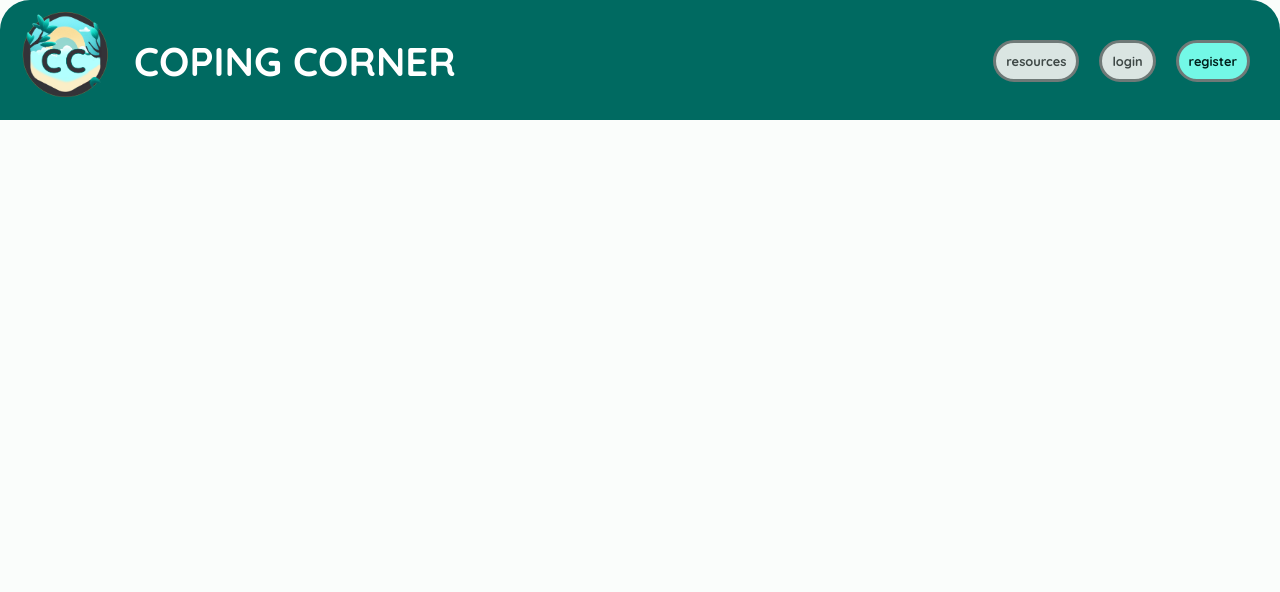
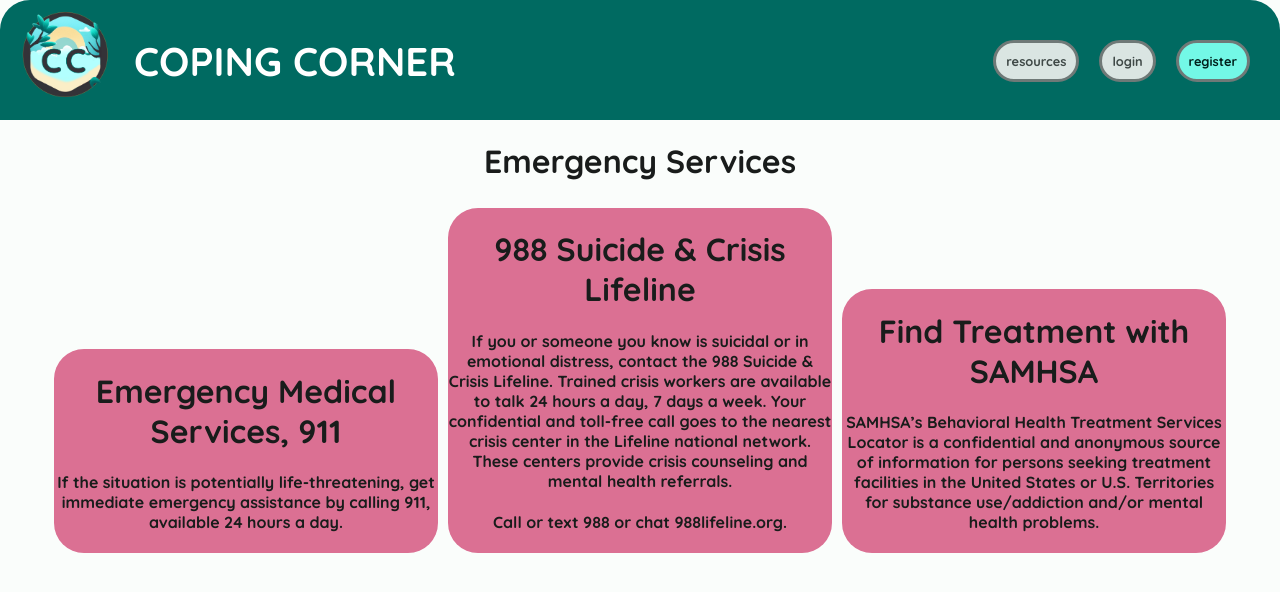
Before and after one commit to Duncan-Wood/Coping-Corner-Frontend, a React (Create React App) app in the folder coping-frontend/: page /emergency_resources in a window 1280 px wide. Shown: the top 592 px of the page. Built offline with nearby package versions, Linux system fonts and the light colour scheme; no server answers.

Commit message:
made some tweaks

```diff
--- a/coping-frontend/src/App.css
+++ b/coping-frontend/src/App.css
@@ -447,7 +447,7 @@ margin-top:-10px;
 }
 
 /******resources*****/
-.resource-card{
+.resource-card, .emergency-card{
   background-color:lightblue;
   min-height: 100px;
   max-height: fit-content;
@@ -455,6 +455,10 @@ margin-top:-10px;
   display:inline-block;
   margin:5px;
   border-radius:30px;
+}
+
+.emergency-card{
+  background-color: palevioletred;
 }
 
 .profile-grid{
--- a/coping-frontend/src/components/Dashboard.jsx
+++ b/coping-frontend/src/components/Dashboard.jsx
@@ -8,9 +8,9 @@ export default function Dashboard() {
   const { mood, setMood } = useContext(UserProvider);
 
   let navigate = useNavigate();
-  const BackToMood = () => {
+  const goBack = () => {
     setMood(null);
-    navigate("/loggedhome");
+    navigate(-1);
   };
   const showResource = (index) => {
     navigate(`/resources/detail/${index}`);
@@ -18,7 +18,7 @@ export default function Dashboard() {
 
   return (
     <div>
-      <button id="go-back" onClick={BackToMood}>
+      <button id="go-back" onClick={goBack}>
         Go Back
       </button>
       <div>
--- /dev/null
+++ b/coping-frontend/src/components/EmergencyResources.jsx
@@ -0,0 +1,23 @@
+import {useNavigate} from 'react-router-dom'
+export default function EmergencyResources(){
+    let navigate = useNavigate();
+    const goBack =()=>(navigate(-1))
+    return(
+        <div>
+            <h1>Emergency Services</h1>
+            <div className="emergency-card">
+               <h1>Emergency Medical Services, 911</h1>
+               <h4>If the situation is potentially life-threatening, get immediate emergency assistance by calling 911, available 24 hours a day.</h4>
+            </div>
+            <div className="emergency-card">
+               <h1>988 Suicide & Crisis Lifeline</h1>
+               <h4>If you or someone you know is suicidal or in emotional distress, contact the 988 Suicide & Crisis Lifeline. Trained crisis workers are available to talk 24 hours a day, 7 days a week. Your confidential and toll-free call goes to the nearest crisis center in the Lifeline national network. These centers provide crisis counseling and mental health referrals.</h4>
+               <h4>Call or text 988 or chat 988lifeline.org.</h4>
+            </div>
+            <div className="emergency-card">
+               <h1>Find Treatment with SAMHSA</h1>
+               <h4>SAMHSA’s Behavioral Health Treatment Services Locator is a confidential and anonymous source of information for persons seeking treatment facilities in the United States or U.S. Territories for substance use/addiction and/or mental health problems.</h4>
+            </div>
+        </div>
+    )
+}
--- a/coping-frontend/src/components/LoggedHome.jsx
+++ b/coping-frontend/src/components/LoggedHome.jsx
@@ -11,13 +11,17 @@ export default function LoggedHome () {
         setMood(e.target.id)
         navigate("/dashboard")
     }
+    const goToEmergency =()=> {
+        setMood("emergency")
+        navigate("/emergency_resources")
+    }
     return (
         <div>
             {/* <h2>Hello!</h2> */}
             <h1>How are you feeling today? </h1>
             <div className = "mood-selection">
                 <div><h4>select one to start:</h4></div>
-                <div id="emergencydiv"><button id="emergency" className = "emergency-btn" onClick={goToDash}>It's an emergency - I need immediate assistance.</button></div>
+                <div id="emergencydiv"><button id="emergency" className = "emergency-btn" onClick={goToEmergency}>It's an emergency - I need immediate assistance.</button></div>
                 <div><button id="angry" className = "mood-btn" onClick={goToDash}>angry</button></div>
                 <div><button id="blah" className = "mood-btn" onClick={goToDash}>blah</button></div>
                 <div><button id="fine" className = "mood-btn" onClick={goToDash}>fine</button></div>
--- a/coping-frontend/src/components/Main.jsx
+++ b/coping-frontend/src/components/Main.jsx
@@ -12,6 +12,7 @@ import Toolkit from './Toolkit'
 import LoggedHome from './LoggedHome'
 import EditProfile from "./EditProfile";
 import ResourceDetailPage from "./ResourceDetailPage";
+import EmergencyResources from "./EmergencyResources";
 
 export default function Main() {
   // const [resources, setResources] = useState([])
@@ -39,6 +40,7 @@ export default function Main() {
         <Route path="/post" element={<Post />}/>
         <Route path = "/toolkit" element={<Toolkit />} />
         <Route path = "/resources/detail/:id" element={<ResourceDetailPage/>}/>
+        <Route path = "/emergency_resources" element={<EmergencyResources/>}/>
         <Route exact path="/edit-profile" component={<EditProfile />} />
 
         {/* <Route path="/resources" element={<Resources />}/> */}
--- a/coping-frontend/src/components/Post.jsx
+++ b/coping-frontend/src/components/Post.jsx
@@ -20,9 +20,9 @@ export default function Post() {
     optional_image: "",
     optional_link: ""
   })
+const goBack =()=>(navigate(-1));
 
-
-  const handleChange = (e) => {
+const handleChange = (e) => {
     e.preventDefault()
     if (e.target.name !== "type" && e.target.name !== "feeling"){
     setFormValues({...formValues, [e.target.name]: e.target.value});
@@ -83,6 +83,9 @@ export default function Post() {
 if (authenticated)
   return (
     <div className = "addpost">
+       <button id="go-back" onClick={goBack}>
+        Go Back
+      </button>
       <h1>DRAFT A POST</h1>
 
       <form className="resourceDraft" onSubmit={handleSubmit} >
```
